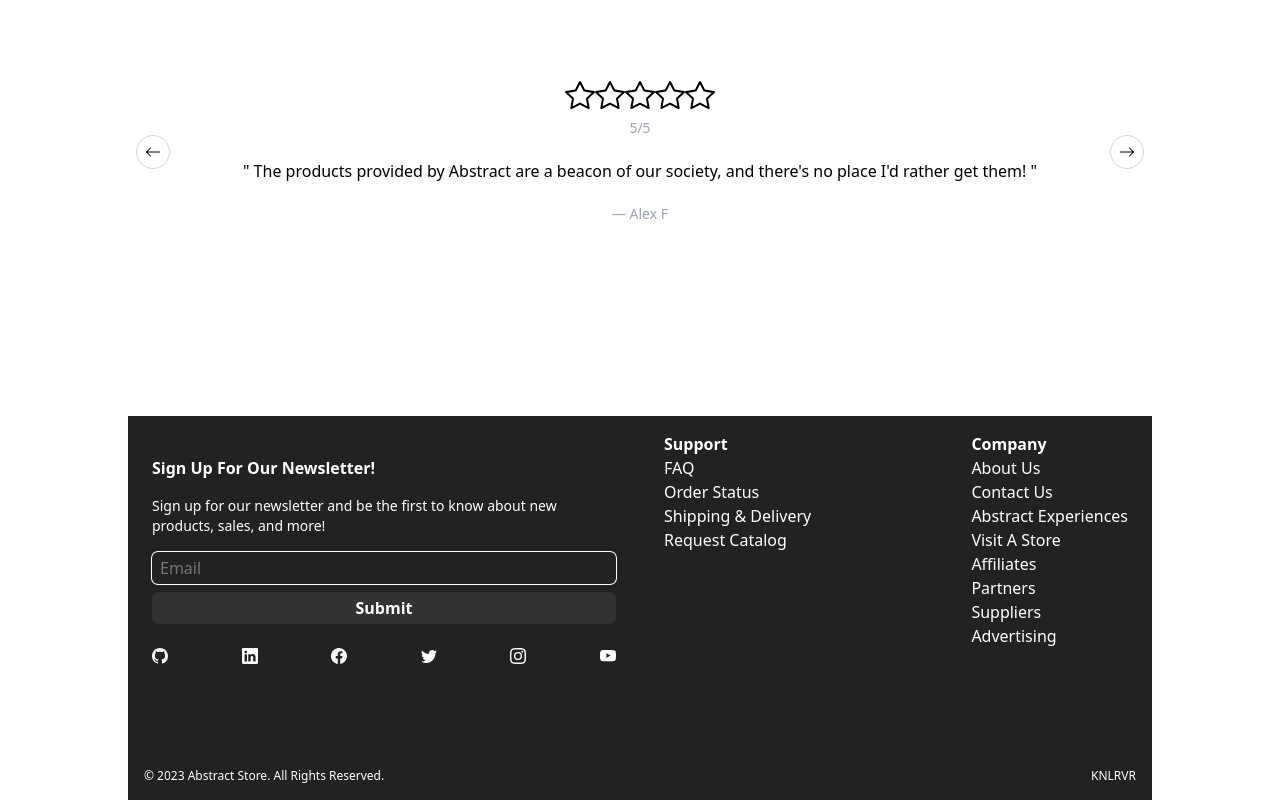
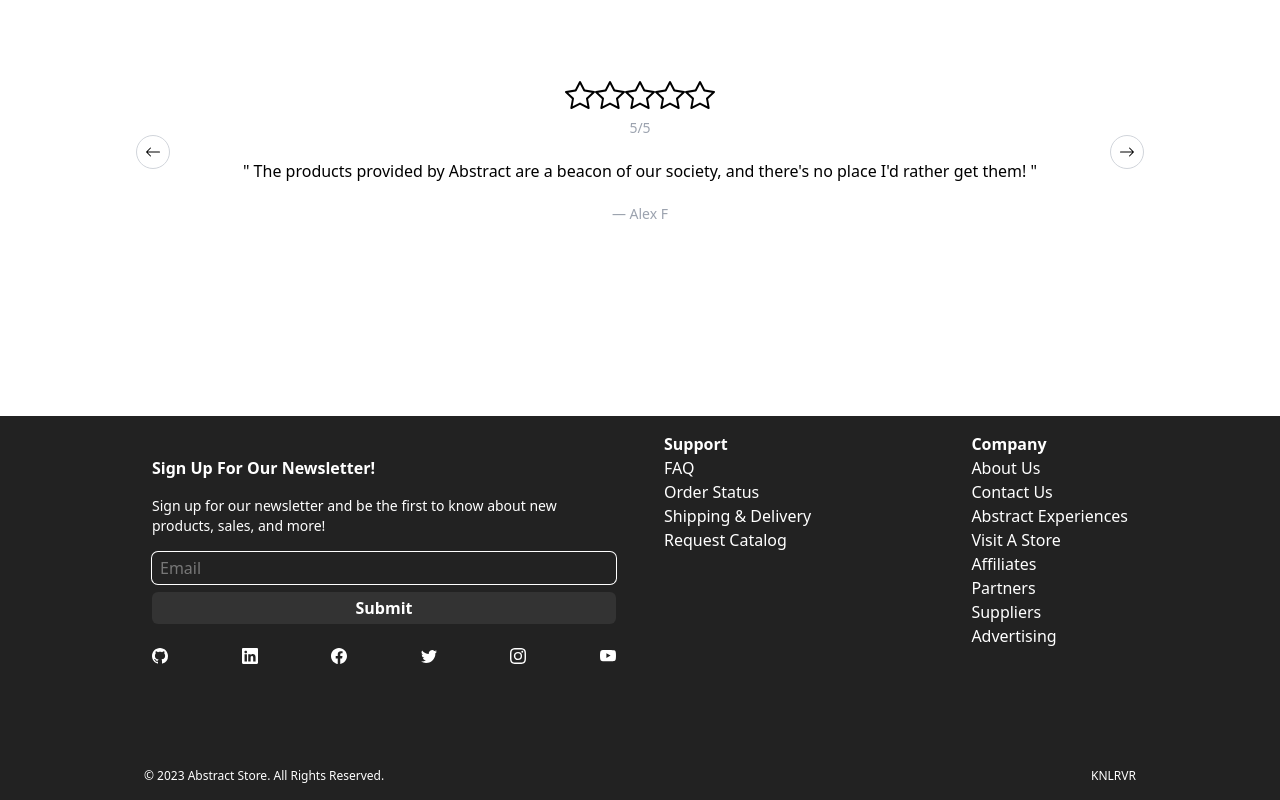
Before and after one commit to knlrvr/abstract, a Next.js app: page / in a window 1280 px wide. Shown: the part 692-1492 px from the top of the page. Built offline with nearby package versions, Linux system fonts and the light colour scheme; no server answers; the database is empty.

Commit message:
extended bg color on footer

```diff
--- a/components/Footer.js
+++ b/components/Footer.js
@@ -12,7 +12,8 @@ import {
 export default function Bottom() {
     return (
         <>
-        <section className="py-4 max-w-5xl mx-auto bg-[#222] text-white">
+        <section className="bg-[#222] text-white">
+            <div className="py-4 max-w-5xl mx-auto">
                 <div className="grid grid-cols-1 md:grid-cols-2">
                     <div className="font-semibold flex flex-col p-6 mb-6">
                         Sign Up For Our Newsletter!
@@ -160,6 +161,7 @@ export default function Bottom() {
                         <p> KNLRVR </p>
                     </Link>
                 </div>
+            </div>
         </section>
         </>
     )
```
Lines whose indentation alone changed are shown as unchanged.
